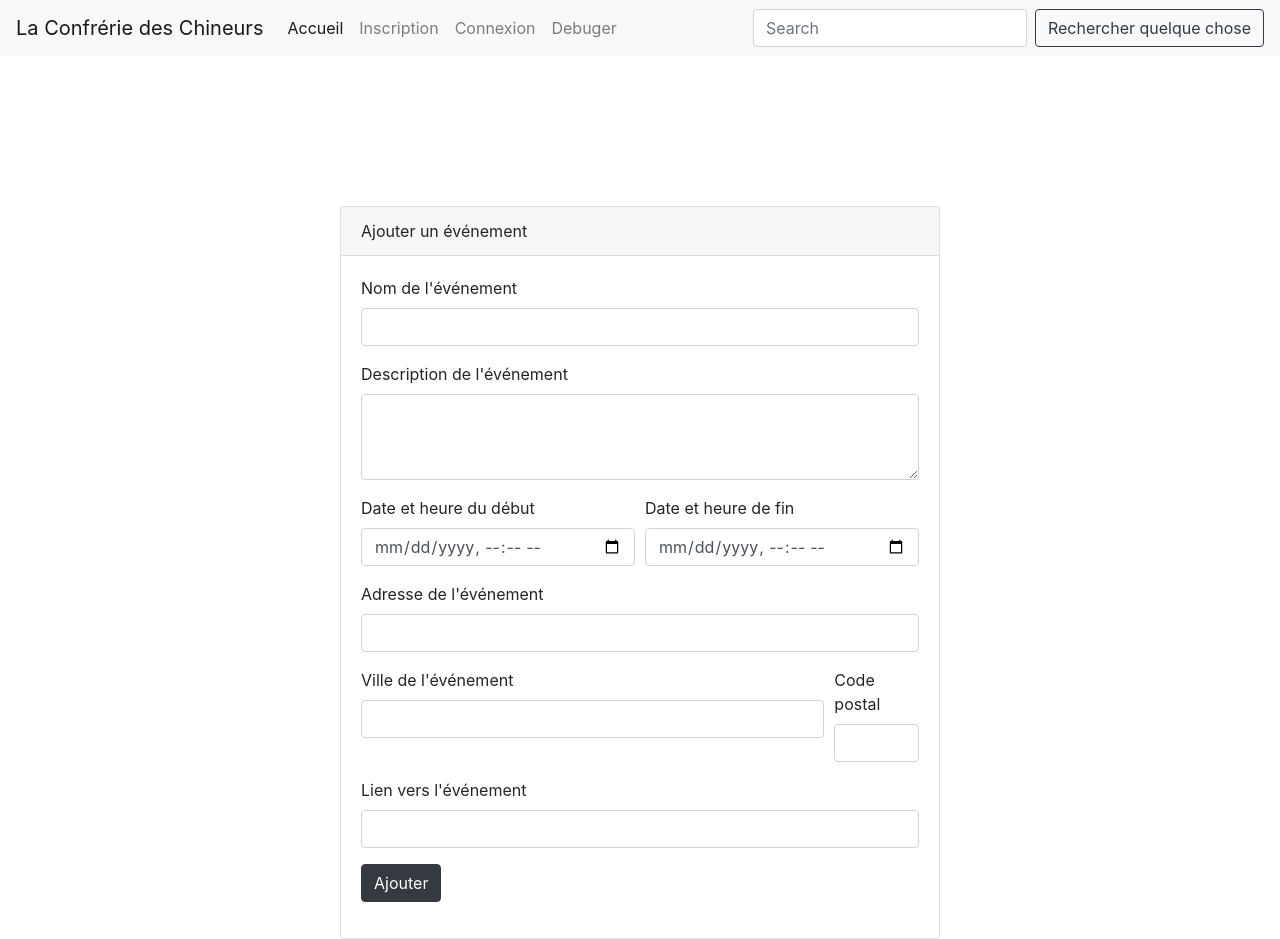
After one commit to vinz478/mon-site, a PHP site: page /add_event.php in a window 1280 px wide. The commit adds this page. Run offline with PHP 8.4, Linux system fonts and the light colour scheme; some libraries are stand-ins or nearby versions.

Commit message:
Changement mon site

```diff
--- /dev/null
+++ b/add_event.php
@@ -0,0 +1,69 @@
+<?php include_once('layouts/header.php'); ?>
+
+<main class="container">
+  <div class="card" style="max-width: 600px; margin: 150px auto 0 auto;">
+    <div class="card-header">
+      Ajouter un événement
+    </div>
+
+
+<div class="card-body">
+  <form action="php/add_event.php" method="POST">
+
+        <div class="form-group">
+          <label for="title">Nom de l'événement</label>
+          <input class="form-control" type="text" id="title" name="title">
+          <?php if (isset($_SESSION['errors'])){
+            echo $_SESSION['errors']['title'];}?>
+
+
+        </div>
+
+
+        <div class="form-group">
+          <label for="description">Description de l'événement</label>
+          <textarea name="description" class="form-control" id="description" rows="3"></textarea>
+        </div>
+
+        <div class="form-row">
+        <div class="form-group col-md-6">
+          <label for="start_at">Date et heure du début</label>
+          <input class="form-control" type="datetime-local" id="start_at" name="start_at" value="" placeholder="">
+        </div>
+
+        <div class="form-group col-md-6">
+          <label for="end_at">Date et heure de fin</label>
+          <input class="form-control" type="datetime-local" id="end_at" name="end_at" value="" placeholder="">
+        </div>
+        </div>
+        <div class="form-group">
+          <label for="address">Adresse de l'événement</label>
+          <input class="form-control" type="address" id="address" name="address" value="" placeholder="">
+        </div>
+
+        <div class="form-row">
+    <div class="form-group col-md-10">
+      <label for="city">Ville de l'événement</label>
+      <input name="city" type="text" class="form-control" id="city">
+    </div>
+    <div class="form-group col-md-2">
+      <label for="zip_code">Code postal</label>
+      <input name="zip_code" type="text" class="form-control" id="zip_code">
+    </div>
+  </div>
+
+        <div class="form-group">
+          <label for="url">Lien vers l'événement</label>
+          <input class="form-control" type="url" id="url" name="url" value="" placeholder="">
+        </div>
+
+        <div class="form-group">
+          <button class="btn btn-dark">Ajouter</button>
+        </div>
+
+      </div>
+
+    </div>
+</main>
+
+<?php include_once('layouts/footer.php'); ?>
--- /dev/null
+++ b/components/debugger.php
@@ -0,0 +1,36 @@
+<div class="card collapse" id="debuger">
+  <div class="card-body">
+    <div class="row">
+      <div class="col-sm-12 col-md-12 col-lg-4">
+        <div class="card">
+          <div class="card-header">
+            $_SESSION
+          </div>
+          <div class="card-body">
+            <?php var_dump($_SESSION); ?>
+          </div>
+        </div>
+      </div>
+      <div class="col-sm-12 col-md-12 col-lg-4">
+        <div class="card">
+          <div class="card-header">
+            $_POST
+          </div>
+          <div class="card-body">
+            <?php var_dump($_POST); ?>
+          </div>
+        </div>
+      </div>
+      <div class="col-sm-12 col-md-12 col-lg-4">
+        <div class="card">
+          <div class="card-header">
+            $_GET
+          </div>
+          <div class="card-body">
+            <?php var_dump($_GET); ?>
+          </div>
+        </div>
+      </div>
+    </div>
+  </div>
+</div>
--- a/layouts/head.php
+++ b/layouts/head.php
@@ -7,5 +7,7 @@
   <link rel="stylesheet" href="https://stackpath.bootstrapcdn.com/bootstrap/4.1.3/css/bootstrap.min.css" integrity="sha384-MCw98/SFnGE8fJT3GXwEOngsV7Zt27NXFoaoApmYm81iuXoPkFOJwJ8ERdknLPMO" crossorigin="anonymous">
   <link rel="stylesheet" type="text/css" href="css/style.css">
 
+  <link rel="stylesheet" href="https://cdnjs.cloudflare.com/ajax/libs/fullcalendar/3.9.0/fullcalendar.min.css" />
+
   <script src="https://code.jquery.com/jquery-3.3.1.slim.min.js" integrity="sha384-q8i/X+965DzO0rT7abK41JStQIAqVgRVzpbzo5smXKp4YfRvH+8abtTE1Pi6jizo" crossorigin="anonymous"></script>
   </head>
--- a/layouts/header.php
+++ b/layouts/header.php
@@ -1,12 +1,15 @@
+<?php session_start(); ?>
+
 <!DOCTYPE html>
 <html lang="en" dir="ltr">
   <head>
     <?php include_once('layouts/head.php'); ?>
   </head>
   <body>
+    <?php include_once('./components/debugger.php'); ?>
 <header>
   <nav class="navbar navbar-expand-lg navbar-light bg-light">
-    <a class="navbar-brand" href="#">La Confrérie des Chineurs</a>
+    <a class="navbar-brand" href="index.php">La Confrérie des Chineurs</a>
     <button class="navbar-toggler" type="button" data-toggle="collapse" data-target="#navbarSupportedContent" aria-controls="navbarSupportedContent" aria-expanded="false" aria-label="Toggle navigation">
       <span class="navbar-toggler-icon"></span>
     </button>
@@ -16,12 +19,36 @@
         <li class="nav-item active">
           <a class="nav-link" href="index.php">Accueil <span class="sr-only">(current)</span></a>
         </li>
-        <li class="nav-item">
-          <a class="nav-link" href="register.php">S'inscrire</a>
-        </li>
-        <li class="nav-item">
-          <a class="nav-link" href="login.php">Se connecter</a>
-        </li>
+
+<?php if(empty($_SESSION['user'])){ ?>
+
+<li class="nav-item">
+  <a class="nav-link" href="register.php">Inscription</a>
+</li>
+<li class="nav-item">
+  <a class="nav-link" href="login.php">Connexion</a>
+</li>
+
+<?php } else { ?>
+
+<li class="nav-item">
+  <a class="nav-link" href="profile.php">Mon Profil</a>
+</li>
+<li class="nav-item">
+  <a class="nav-link" href="add_event.php">Ajouter un événement</a>
+</li>
+<li class="nav-item">
+  <a class="nav-link" href="php/logout.php">Se déconnecter</a>
+</li>
+
+<?php } ?>
+
+<li class="nav-item">
+  <a class="nav-link" href="#debuger"
+  data-toggle="collapse" role="button">
+  Debuger </a>
+</li>
+
       </ul>
       <form class="form-inline my-2 my-lg-0">
         <input class="form-control mr-sm-2" type="search" placeholder="Search" aria-label="Search">
--- a/php/db.php
+++ b/php/db.php
@@ -2,7 +2,7 @@
 
     define("DBHOST", "localhost");
     define("DBUSER", "root");
-    define("DBPASS", "root");
+    define("DBPASS", "");
     define("DBNAME", "mon-site");
 
 	try {
--- /dev/null
+++ b/php/events.php
@@ -0,0 +1 @@
+<?php  ?>
--- a/php/login.php
+++ b/php/login.php
@@ -27,4 +27,7 @@ if(isset($user)) {
     //Alors on vérifie son mot de passe
       session_start();
       $_SESSION['user'] = $user;
+
+// On redirige l'utilisateur
+header('Location: ../');
 }
--- a/users.php
+++ b/users.php
@@ -1 +1,5 @@
 <?php include_once('layouts/header.php') ?>
+<?php
+foreach ($users as $user ) {
+}
+?>
```
Also changed, not shown: events.php (added, +27 -0 lines), index.php (+22 -0 lines), php/add_event.php (added, +84 -0 lines), php/get_user.php (+9 -1 lines), php/logout.php (+2 -5 lines), php/profile.php (added, +1 -0 lines), php/register.php (+31 -17 lines), profile.php (added, +1 -0 lines), img/vg1.jpg (added), img/vg2.jpg (added), img/vg3.jpg (added), img/vg4.jpg (added).
